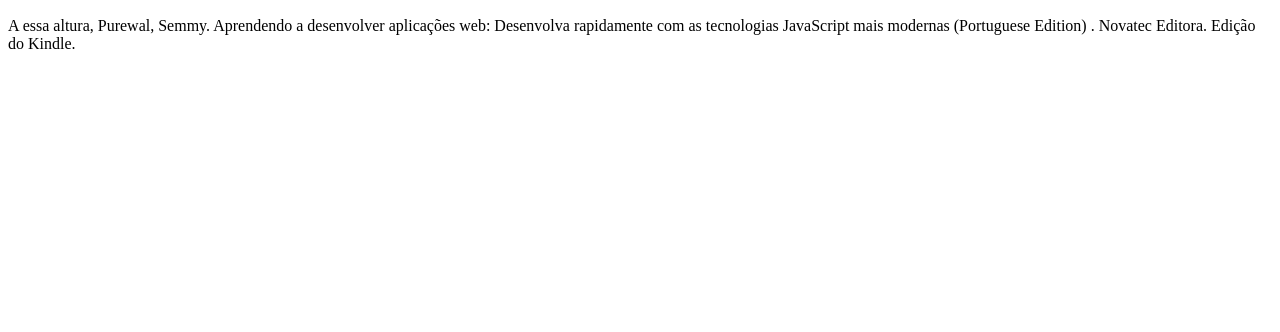
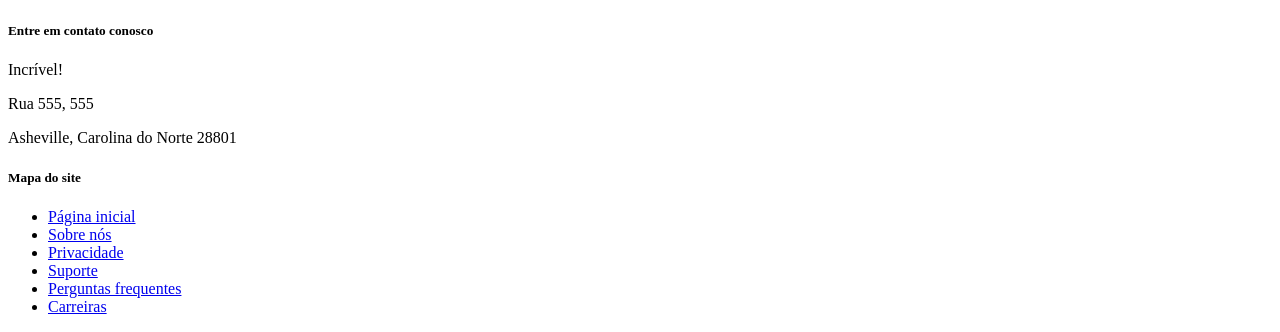
Before and after one commit to pedro-filho-81/aulas-html-css-javascript-1, a plain HTML site: page exemplos/livro-aplicacao-web/projects/amazeriffic/index.html in a window 1280 px wide. Shown: the part 777-1109 px from the top of the page. Before the commit the page ends 846 px from the top, so only its background shows below. Drawn offline with Linux system fonts and the light colour scheme; files whose address does not match are found by name.

Commit message:
Cria o rodapé

```diff
--- a/exemplos/livro-aplicacao-web/projects/amazeriffic/index.html
+++ b/exemplos/livro-aplicacao-web/projects/amazeriffic/index.html
@@ -33,11 +33,26 @@
 
       <img src="/aulas-html-css-javascript/exemplos/livro-aplicacao-web/projects/amazeriffic/imagens/lampada.png" alt="Uma lampada">
    </main>
-<p>A essa altura,
 
-   Purewal, Semmy. Aprendendo a desenvolver aplicações web: Desenvolva rapidamente com as tecnologias JavaScript mais modernas (Portuguese Edition) . Novatec Editora. Edição do Kindle. </p>
    <footer>
+      <div class="contato">
+         <h5>Entre em contato conosco</h5>
+         <p>Incrível!</p>
+         <p>Rua 555, 555</p>
+         <p>Asheville, Carolina do Norte 28801</p>
+      </div>
 
+      <div class="sitemap">
+         <h5>Mapa do site</h5>
+         <ul>
+            <li><a href="#">Página inicial</a></li>
+            <li><a href="#">Sobre nós</a></li>
+            <li><a href="#">Privacidade</a></li>
+            <li><a href="#">Suporte</a></li>
+            <li><a href="#">Perguntas frequentes</a></li>
+            <li><a href="#">Carreiras</a></li>
+         </ul>
+      </div>
    </footer>
 
 </body>
```
